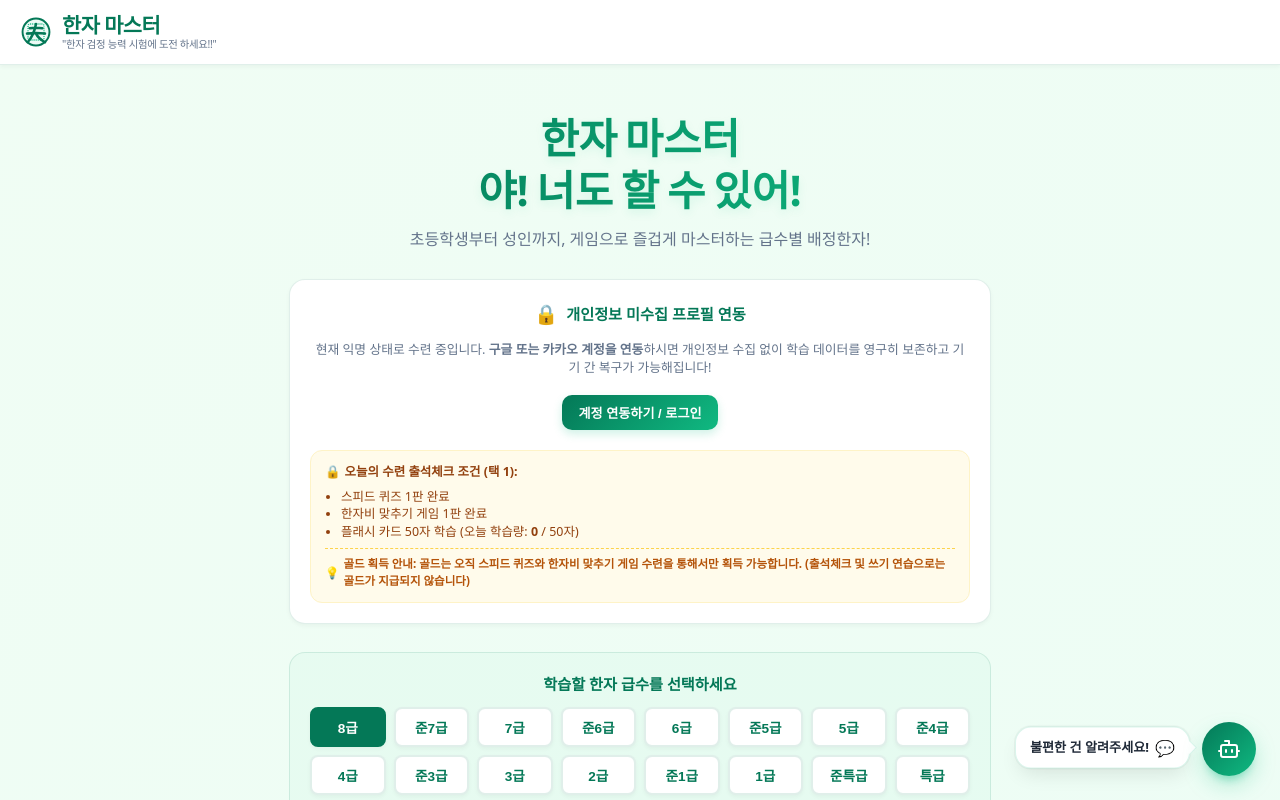
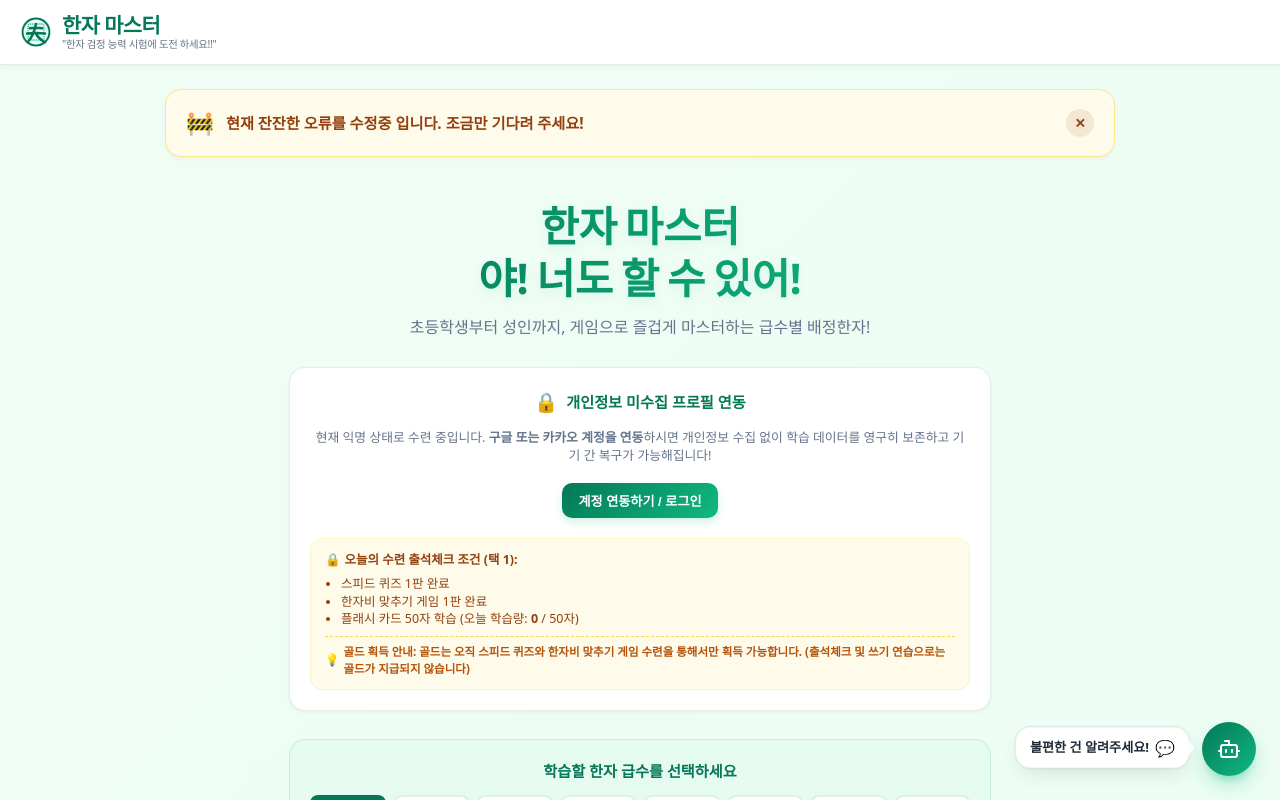
Before and after one commit to x110505x-del/hj, a React (Vite) app: page / in a window 1280 px wide. Shown: the top 800 px of the page. Built offline with nearby package versions, Linux system fonts and the light colour scheme; a web font is replaced by a local one.

Commit message:
feat: add temporary maintenance notification banner to main dashboard

```diff
--- a/src/App.jsx
+++ b/src/App.jsx
@@ -16,6 +16,7 @@ export default function App() {
   const [soundOn, setSoundOn] = useState(true);
   const [profile, setProfile] = useState(() => getProfile());
   const [isLoginOpen, setIsLoginOpen] = useState(false);
+  const [showNotice, setShowNotice] = useState(true);
 
   const handleLogout = () => {
     const updated = {
@@ -306,6 +307,48 @@ export default function App() {
         boxSizing: 'border-box'
       }}>
         {currentScreen === 'selector' && (
+          <div style={{ width: '100%', maxWidth: '950px', margin: '0 auto' }}>
+            {showNotice && (
+              <div style={{
+                marginBottom: '20px',
+                backgroundColor: '#fffbeb',
+                border: '1px solid #fde68a',
+                borderRadius: '16px',
+                padding: '16px 20px',
+                display: 'flex',
+                alignItems: 'center',
+                justifyContent: 'space-between',
+                boxShadow: 'var(--shadow-sm)'
+              }}>
+                <div style={{ display: 'flex', alignItems: 'center', gap: '12px' }}>
+                  <span style={{ fontSize: '1.4rem' }}>🚧</span>
+                  <span style={{ color: '#92400e', fontWeight: 'bold', fontSize: '0.95rem' }}>
+                    현재 잔잔한 오류를 수정중 입니다. 조금만 기다려 주세요!
+                  </span>
+                </div>
+                <button
+                  onClick={() => setShowNotice(false)}
+                  style={{
+                    background: 'rgba(146, 64, 14, 0.1)',
+                    border: 'none',
+                    borderRadius: '50%',
+                    color: '#92400e',
+                    cursor: 'pointer',
+                    width: '28px',
+                    height: '28px',
+                    display: 'flex',
+                    alignItems: 'center',
+                    justifyContent: 'center',
+                    fontWeight: 'bold',
+                    transition: 'background 0.2s'
+                  }}
+                  onMouseEnter={(e) => e.currentTarget.style.background = 'rgba(146, 64, 14, 0.2)'}
+                  onMouseLeave={(e) => e.currentTarget.style.background = 'rgba(146, 64, 14, 0.1)'}
+                >
+                  ✕
+                </button>
+              </div>
+            )}
             <LevelSelector
               selectedLevel={selectedLevel}
               onSelectLevel={setSelectedLevel}
@@ -320,6 +363,7 @@ export default function App() {
                 saveProfile(updated);
               }}
             />
+          </div>
         )}
 
         {currentScreen === 'flashcard' && (
```
Lines whose indentation alone changed are shown as unchanged.
